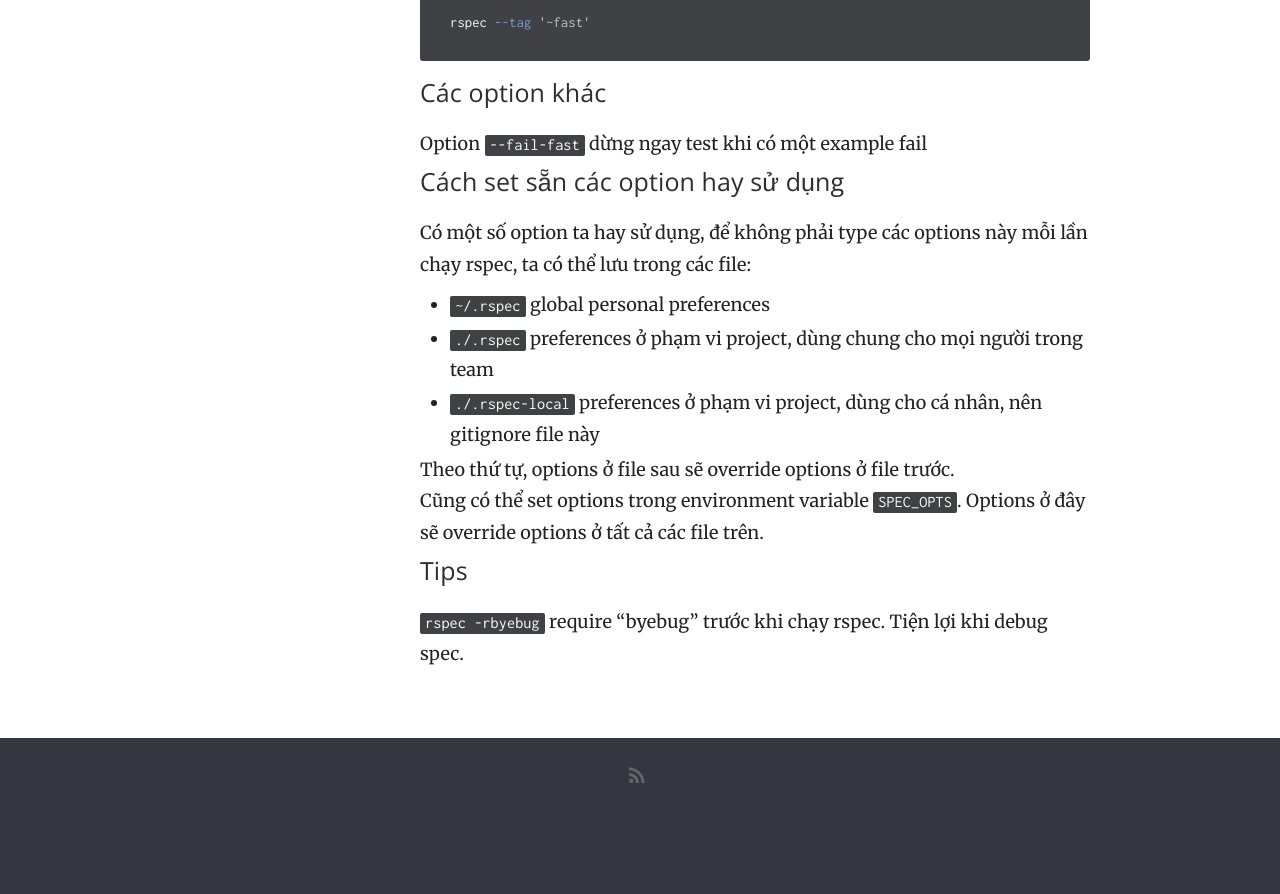
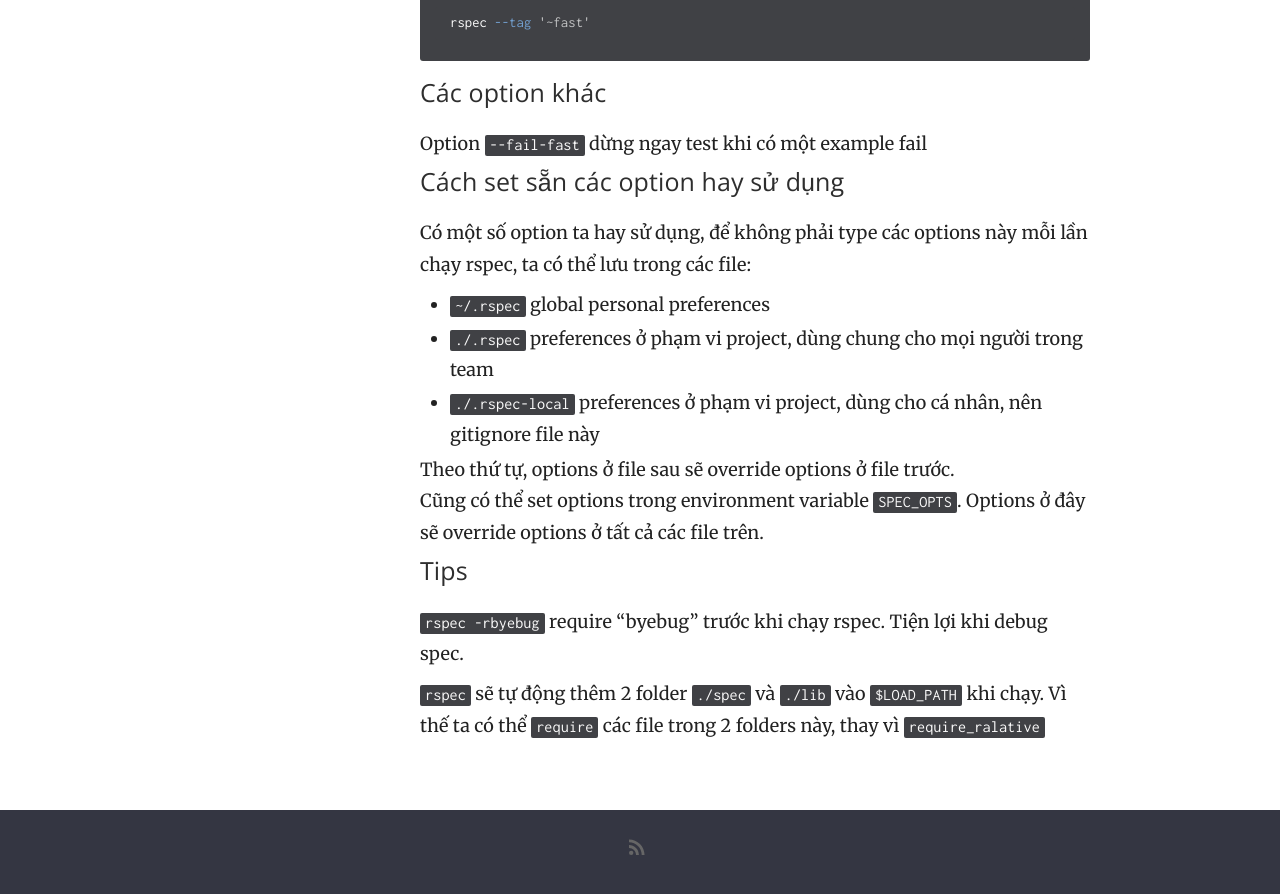
Before and after one commit to 52/nghich, a Jekyll site: the page built from _posts/2018-06-01-run-rspec-command.md, in a window 1280 px wide and 900 px high, scrolled down 2759 px. Shown: the top 894 px of the window. Built offline with Jekyll 4.4.1, drawn with Linux system fonts in a browser that asks for light colours; nearby versions of some CDN libraries; before the commit the page ends 3587 px from its top, so only the background shows below that.

Commit message:
Update: Run rspec command

```diff
--- a/_posts/2018-06-01-run-rspec-command.md
+++ b/_posts/2018-06-01-run-rspec-command.md
@@ -114,3 +114,5 @@ Cũng có thể set options trong environment variable `SPEC_OPTS`. Options ở
 #### Tips
 
 `rspec -rbyebug` require "byebug" trước khi chạy rspec. Tiện lợi khi debug spec.
+
+`rspec` sẽ tự động thêm 2 folder `./spec` và `./lib` vào `$LOAD_PATH` khi chạy. Vì thế ta có thể `require` các file trong 2 folders này, thay vì `require_ralative`
```
